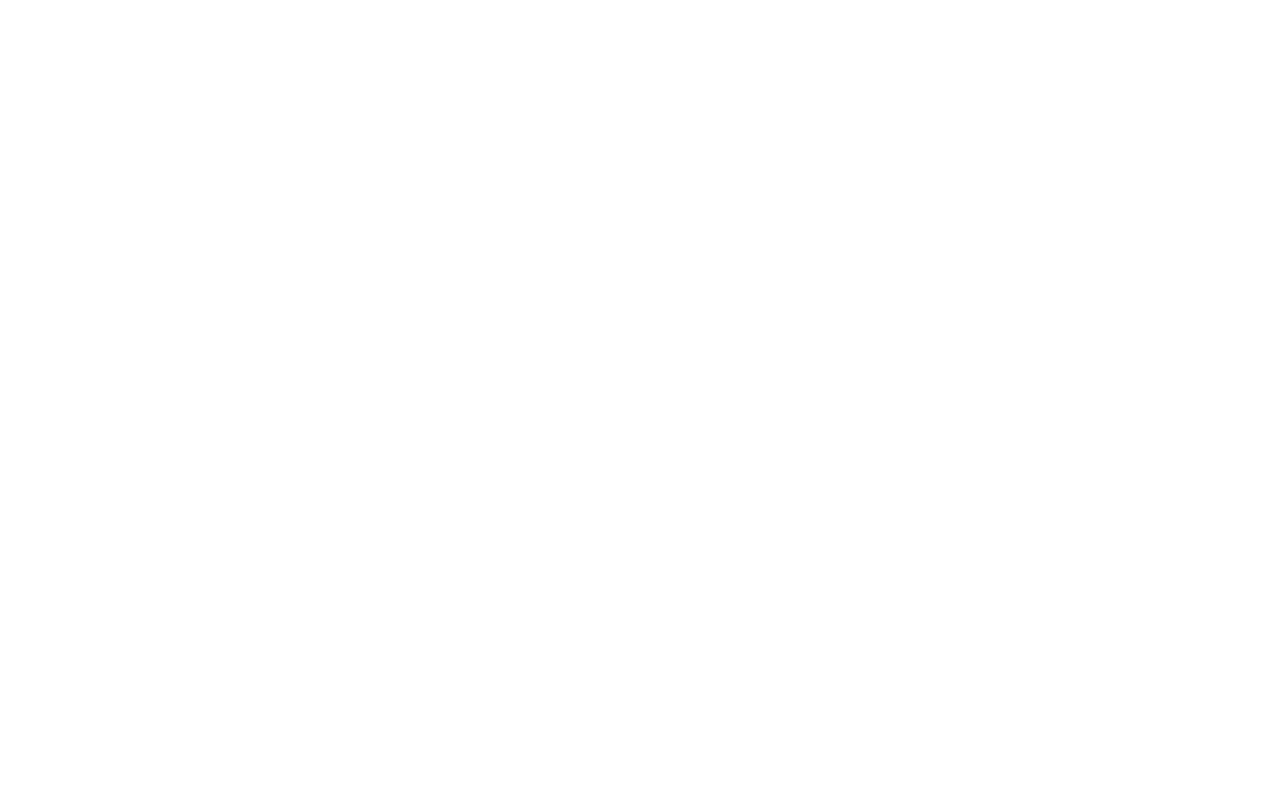
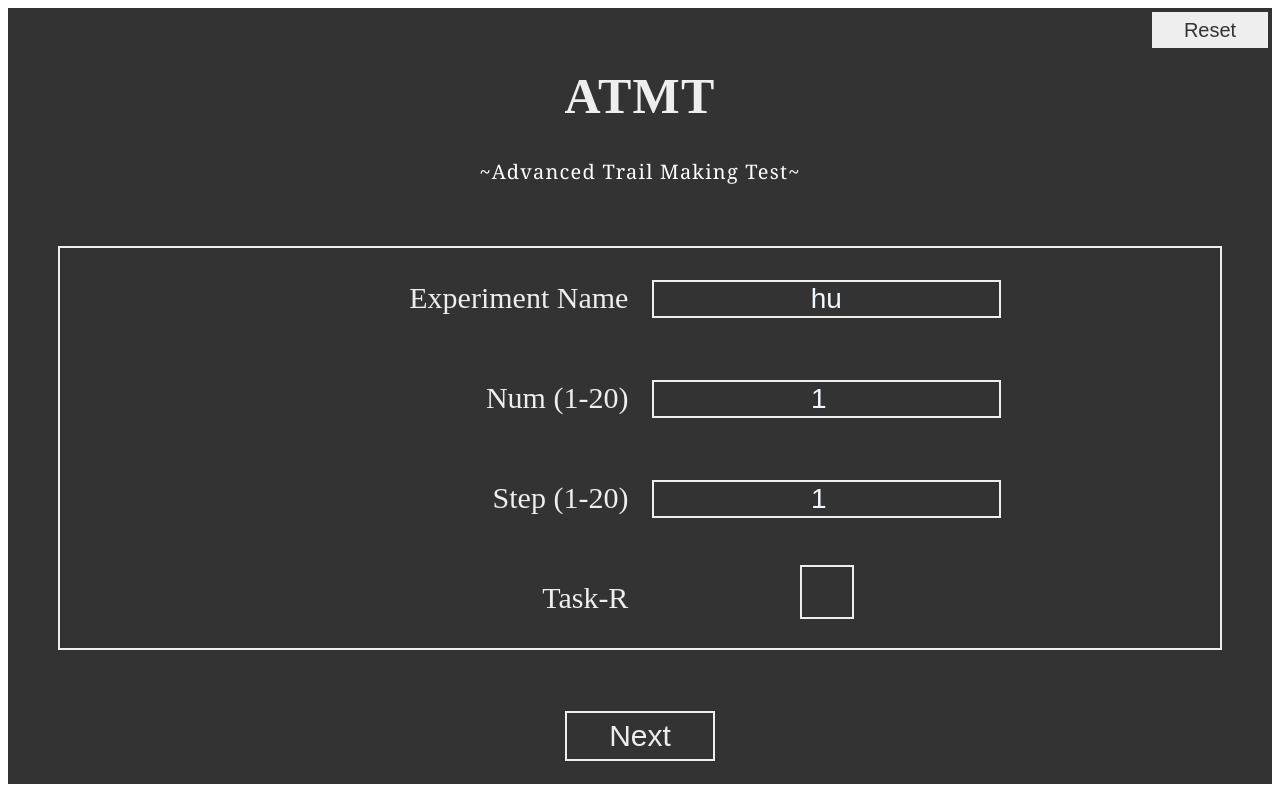
Before and after one commit to huxianyin/ATMT_Web, a React app: page / in a window 1280 px wide. Built offline with nearby package versions, Linux system fonts and the light colour scheme.

Commit message:
fix route path

```diff
--- a/src/App.js
+++ b/src/App.js
@@ -78,16 +78,16 @@
                 step = { this.state.setting.step }
                 task_r = { this.state.setting.task_r }
                 exp_name = { this.state.setting.exp_name }
-                nextPhase = "trialA"
+                nextPhase = "/trialA"
                 handleParamChange = { this.handleParameterChange.bind(this) }
                 Reset = { this.reset }
                 />
             );
         }
-        const TrailAPage = (props) => { return this.generage_page(true, 'A', "../partA"); }
-        const PartAPage = (props) => { return this.generage_page(false, 'A', "../trialB"); }
-        const TrailBPage = (props) => { return this.generage_page(true, 'B', "../partB"); }
-        const PartBPage = (props) => { return this.generage_page(false, 'B', "../report"); }
+        const TrailAPage = (props) => { return this.generage_page(true, 'A', "/partA"); }
+        const PartAPage = (props) => { return this.generage_page(false, 'A', "/trialB"); }
+        const TrailBPage = (props) => { return this.generage_page(true, 'B', "/partB"); }
+        const PartBPage = (props) => { return this.generage_page(false, 'B', "/report"); }
 
         const ReportPage = (props) => {
             return ( < Report data = { this.state.results }
@@ -101,7 +101,7 @@
         return ( <
             div >
             <
-            BrowserRouter basename = '/index.html' >
+            BrowserRouter basename = '/' >
             <
             Routes >
             <
```
